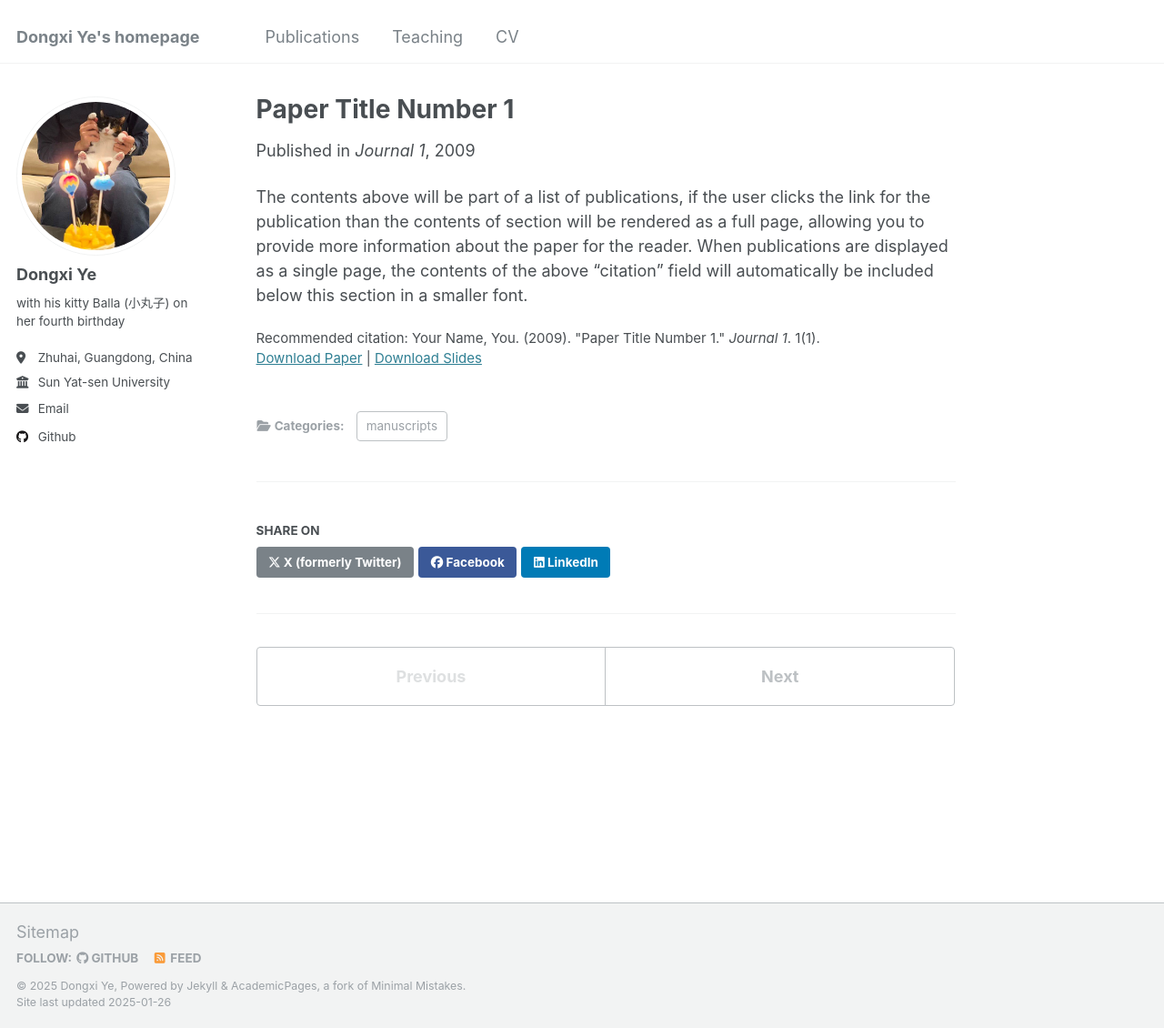
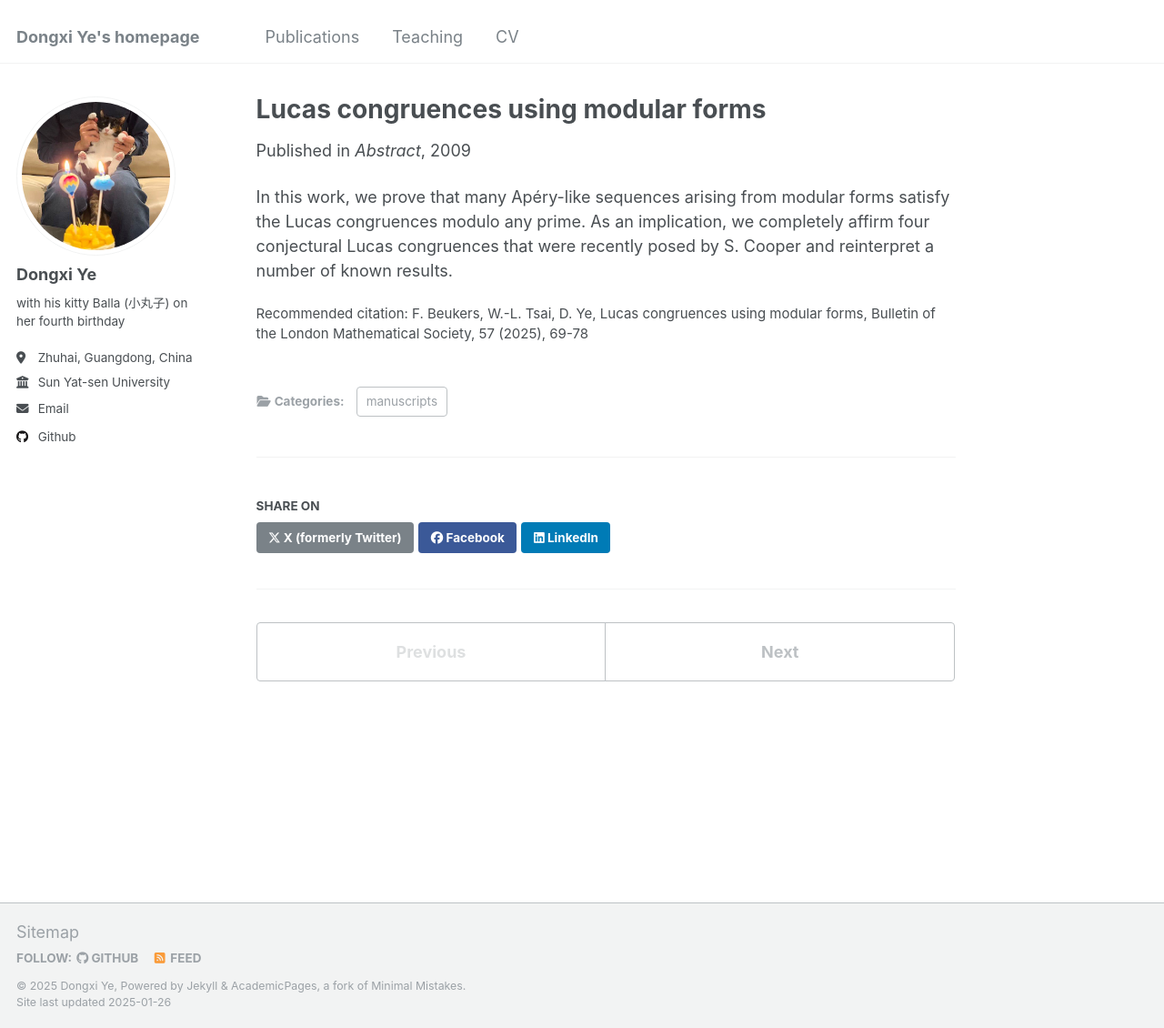
Before and after one commit to Dongxi-Ye/homepage, a Jekyll site: the page built from _publications/2009-10-01-paper-title-number-1.md, in a window 1280 px wide and 1130 px high. Shown: the whole window at 91% size. Built offline with Jekyll 4.4.1, drawn with Linux system fonts in a browser that asks for light colours.

Commit message:
Update 2009-10-01-paper-title-number-1.md

```diff
--- a/_publications/2009-10-01-paper-title-number-1.md
+++ b/_publications/2009-10-01-paper-title-number-1.md
@@ -1,14 +1,12 @@
 ---
-title: "Paper Title Number 1"
+title: "Lucas congruences using modular forms"
 collection: publications
 category: manuscripts
 permalink: /publication/2009-10-01-paper-title-number-1
 excerpt: 'This paper is about the number 1. The number 2 is left for future work.'
 date: 2009-10-01
-venue: 'Journal 1'
-slidesurl: 'http://academicpages.github.io/files/slides1.pdf'
-paperurl: 'http://academicpages.github.io/files/paper1.pdf'
-citation: 'Your Name, You. (2009). &quot;Paper Title Number 1.&quot; <i>Journal 1</i>. 1(1).'
+venue: 'Abstract'
+citation: 'F. Beukers, W.-L. Tsai, D. Ye, Lucas congruences using modular forms, Bulletin of the London Mathematical Society, 57 (2025), 69-78'
 ---
 
-The contents above will be part of a list of publications, if the user clicks the link for the publication than the contents of section will be rendered as a full page, allowing you to provide more information about the paper for the reader. When publications are displayed as a single page, the contents of the above "citation" field will automatically be included below this section in a smaller font.
+In this work, we prove that many Apéry-like sequences arising from modular forms satisfy the Lucas congruences modulo any prime. As an implication, we completely affirm four conjectural Lucas congruences that were recently posed by S. Cooper and reinterpret a number of known results.
```
